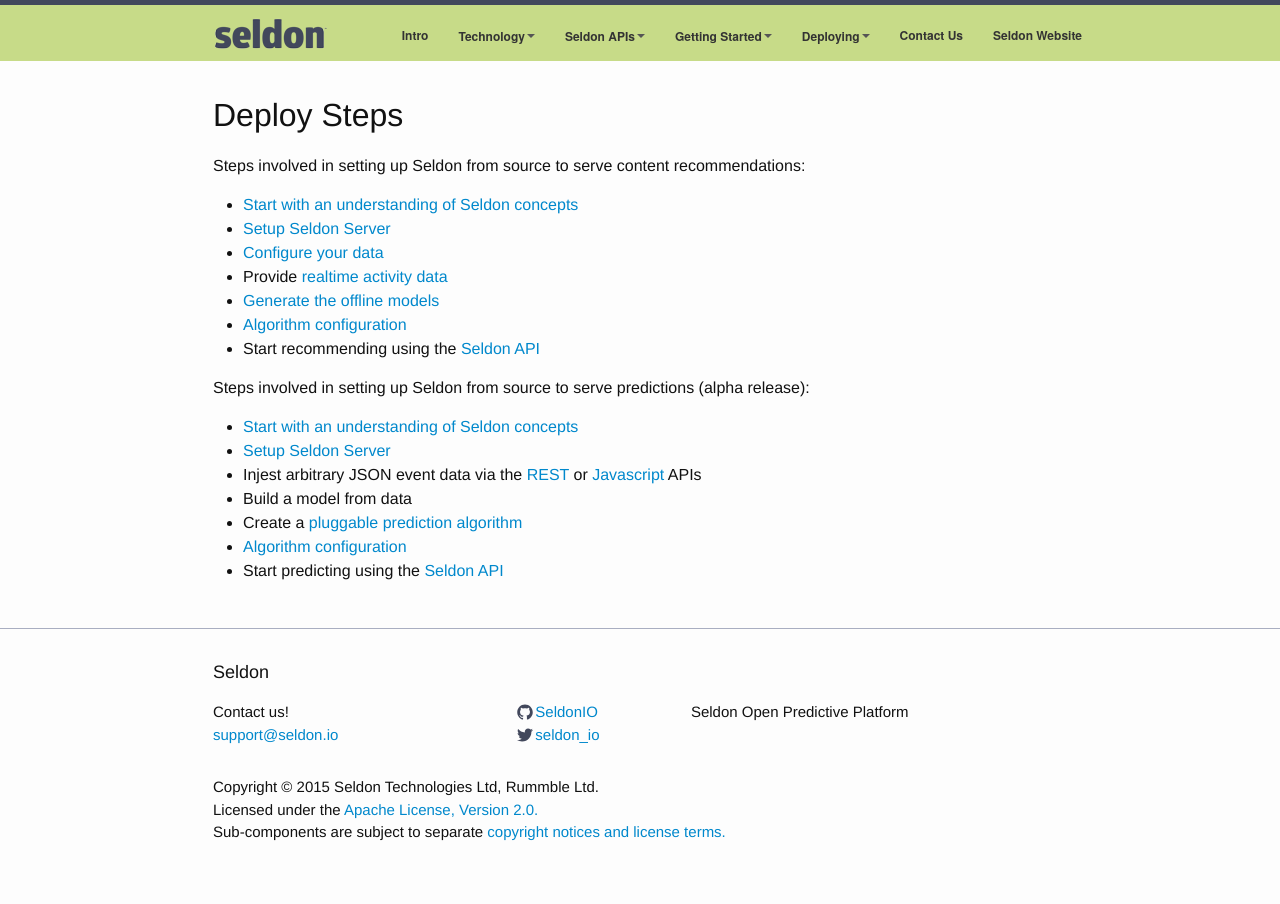
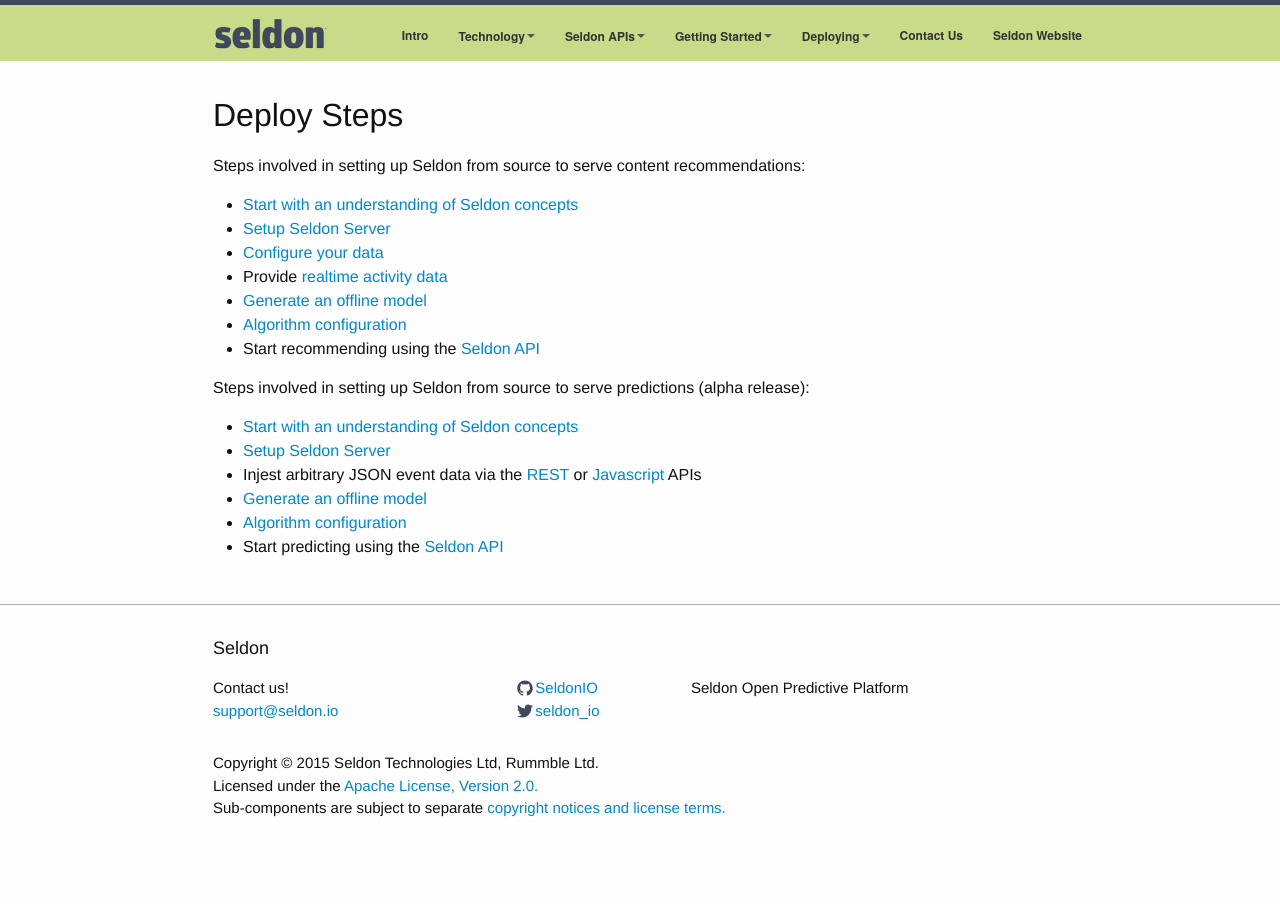
Before and after one commit to SeldonIO/seldonio.github.com, a Jekyll site: the page built from deploying-steps.md, in a window 1280 px wide. Built offline with Jekyll 4.4.1, drawn with Linux system fonts in a browser that asks for light colours; grey boxes are pictures that could not be loaded.

Commit message:
prediction endpoint docs

```diff
--- a/_includes/header.html
+++ b/_includes/header.html
@@ -38,8 +38,9 @@
         <li><a href="/tech.html">Overview</a></li>
         <li class="dir"><a href="/concepts.html">Concepts</a></li>
       <li class="dir"><a href="/configuration.html">Configuration</a></li>
-      <li class="dir"><a href="/runtime-recommendation.html">Item Recommendation</a></li>
+      <li class="dir"><a href="/runtime-recommendation.html">Runtime Item Recommendation Algorithms</a></li>
       <li class="dir"><a href="/pluggable-recommendation-algorithms.html">Pluggable Recommendation Algorithms</a></li>
+      <li class="dir"><a href="/runtime-prediction.html">Runtime Prediction Algorithms</a></li>
       <li class="dir"><a href="/pluggable-prediction-algorithms.html">Pluggable Prediction Algorithms</a></li>
     </ul>
   </li>
--- a/deploying-steps.md
+++ b/deploying-steps.md
@@ -11,8 +11,8 @@ Steps involved in setting up Seldon from source to serve content recommendations
 * [Setup Seldon Server](/seldon-server-setup.html)
 * [Configure your data](/item-recommendation-data.html)
 * Provide [realtime activity data](/realtime-activity-data.html)
-* [Generate the offline models](/offline-models.html)
-* [Algorithm configuration](/config-build-and-deploy.html)
+* [Generate an offline model](/offline-models.html)
+* [Algorithm configuration](/runtime-recommendation.html)
 * Start recommending using the [Seldon API](api.html)
 
 Steps involved in setting up Seldon from source to serve predictions (alpha release):
@@ -20,7 +20,6 @@ Steps involved in setting up Seldon from source to serve predictions (alpha rele
 * [Start with an understanding of Seldon concepts](/concepts.html)
 * [Setup Seldon Server](/seldon-server-setup.html)
 * Injest arbitrary JSON event data via the [REST](api-oauth.html#events) or [Javascript](api-javascript.html) APIs
-* Build a model from data
-* Create a [pluggable prediction algorithm](pluggable-prediction-algorithms.html)
-* [Algorithm configuration](/configuration.html#prediction-algorithms)
+* [Generate an offline model](offline-prediction-models.html)
+* [Algorithm configuration](/runtime-prediction.html)
 * Start predicting using the [Seldon API](api.html)
```
Also changed, not shown: api-javascript.md (+2 -2 lines), api-oauth.md (+2 -2 lines), offline-models.md (+3 -3 lines), offline-prediction-models.md (added, +67 -0 lines), runtime-prediction.md (added, +42 -0 lines), runtime-recommendation.md (+2 -0 lines).
